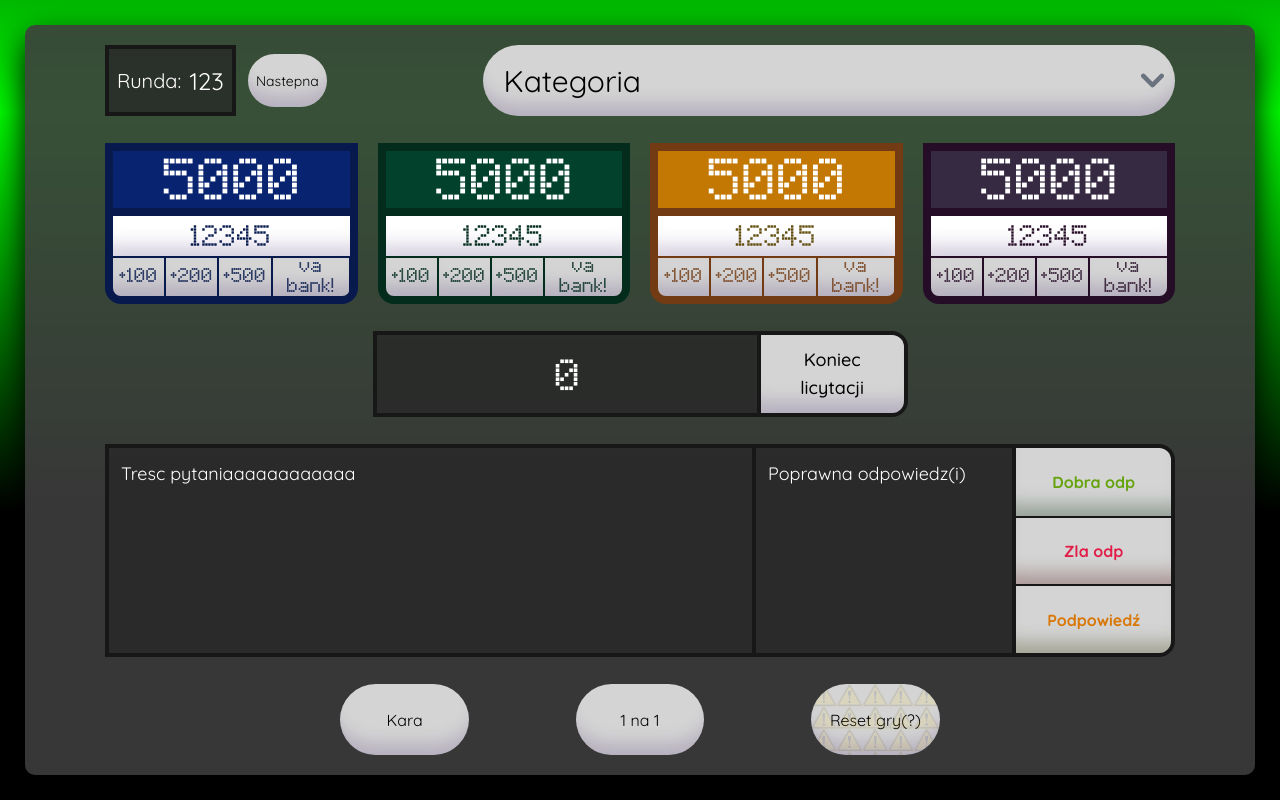
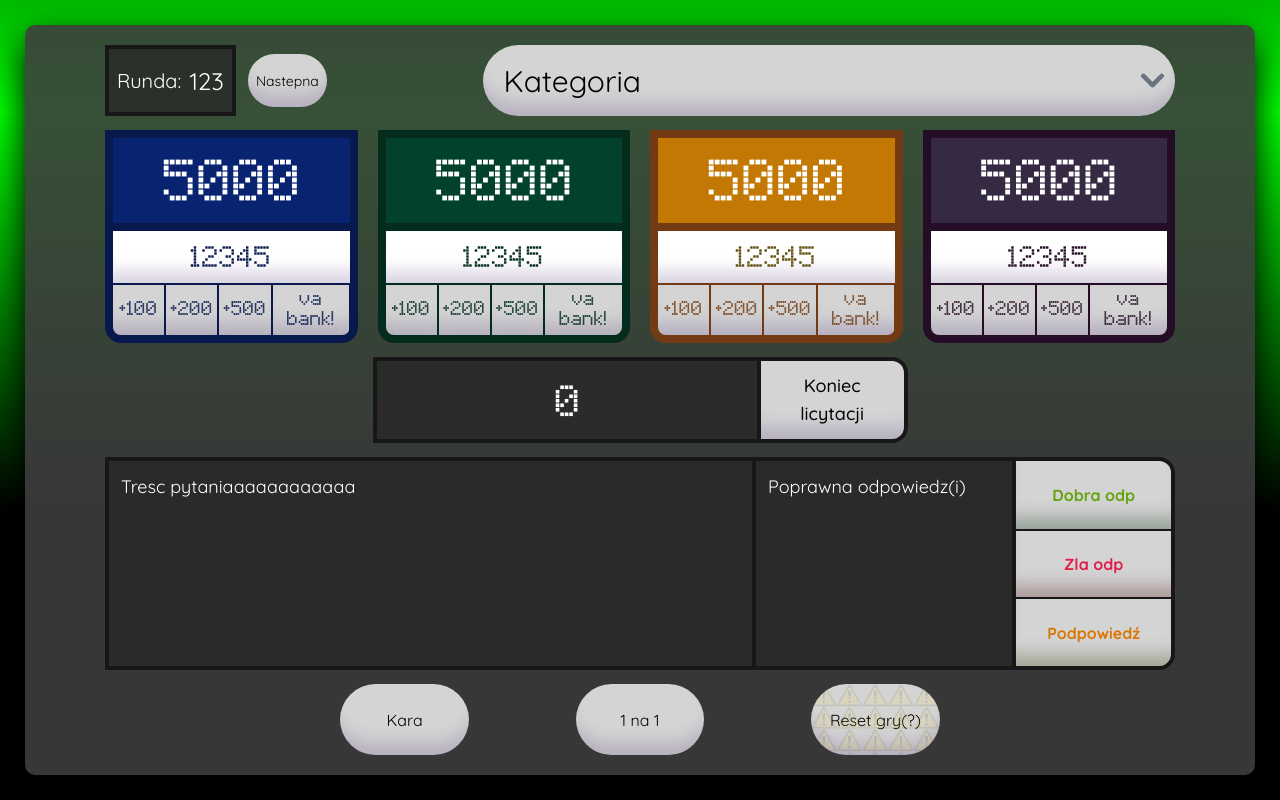
Before and after one commit to suchareq3/uwuntura-o-kase, a Django app: page /gra/ in a window 1280 px wide. Run offline with Django 5.2, Linux system fonts and the light colour scheme; a user stored in the database is signed in; some libraries are stand-ins or nearby versions.

Commit message:
Naprawa wysokości formularza

```diff
--- a/awantura_o_kase/panel_admin/templates/admin_panel.html
+++ b/awantura_o_kase/panel_admin/templates/admin_panel.html
@@ -37,8 +37,8 @@
 			</div>
 
 			<!-- Druzyny i ich pieniadze -->
-			<form method = "post" action = "{% url 'gra' %}">{% csrf_token %}
-				<div class="team-container flex justify-evenly w-full gap-1 lg:gap-5 min-h-[30%]">
+			<form method = "post" action = "{% url 'gra' %}" class="min-h-[30%]">{% csrf_token %}
+				<div class="team-container flex justify-evenly w-full gap-1 lg:gap-5 min-h-full">
 				<!-- Druzyna Niebiescy-->
 
 					<div class="flex flex-col items-center border-8 rounded-b-2xl overflow-hidden text-2xl justify-evenly gap-2 bg-[rgb(8,26,77)] border-[rgb(8,26,77)]">
```
